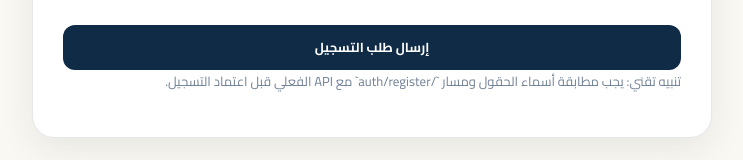
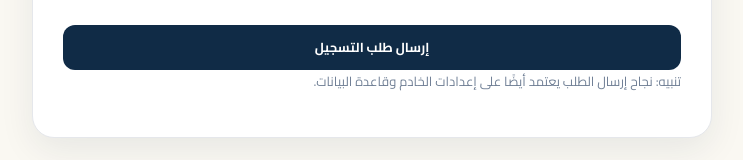
Before and after one commit to khalid-al-weledi/-App_meqraah_-imam_al-jezry, a Next.js app in the folder fronted/: page /register in a window 1280 px wide. Shown: the part 1681-1841 px from the top of the page, without its empty margins (268-1011 px from the left). Built offline with nearby package versions, Linux system fonts and the light colour scheme; no server answers.

Commit message:
Update page.jsx

```diff
--- a/fronted/src/app/register/page.jsx
+++ b/fronted/src/app/register/page.jsx
@@ -1,3 +1,4 @@
+
 "use client";
 
 import { useState } from "react";
@@ -18,13 +19,29 @@ export default function RegisterPage() {
     const form = new FormData(formElement);
     const payload = Object.fromEntries(form.entries());
 
-    payload.age = payload.age ? Number(payload.age) : undefined;
+    // Convert numeric fields
+    payload.age = payload.age
+      ? Number(payload.age)
+      : undefined;
+
     payload.memorizedJuz = payload.memorizedJuz
       ? Number(payload.memorizedJuz)
       : 0;
+
+    // Convert the form's string value to a boolean
     payload.hasReadQuranLooking =
       payload.hasReadQuranLooking === "true";
-    payload.preferredLanguage = language;
+
+    // Match the backend registration schema
+    payload.language = language;
+
+    // The form uses one programCode, while the API expects an array
+    payload.programCodes = payload.programCode
+      ? [payload.programCode]
+      : [];
+
+    delete payload.programCode;
+    delete payload.preferredLanguage;
 
     setMessage("");
     setError(false);
@@ -148,7 +165,7 @@ export default function RegisterPage() {
               id="age"
               name="age"
               type="number"
-              min="5"
+              min="3"
               max="120"
             />
           </div>
@@ -256,7 +273,9 @@ export default function RegisterPage() {
             disabled={busy}
             style={{ width: "100%", marginTop: 8 }}
           >
-            {busy ? "جارٍ الإرسال..." : "إرسال طلب التسجيل"}
+            {busy
+              ? "جارٍ الإرسال..."
+              : "إرسال طلب التسجيل"}
           </button>
         </form>
 
@@ -270,8 +289,8 @@ export default function RegisterPage() {
         )}
 
         <p className="muted">
-          تنبيه تقني: يجب مطابقة أسماء الحقول ومسار
-          `/auth/register` مع API الفعلي قبل اعتماد التسجيل.
+          تنبيه: نجاح إرسال الطلب يعتمد أيضًا على إعدادات
+          الخادم وقاعدة البيانات.
         </p>
       </section>
     </main>
```
